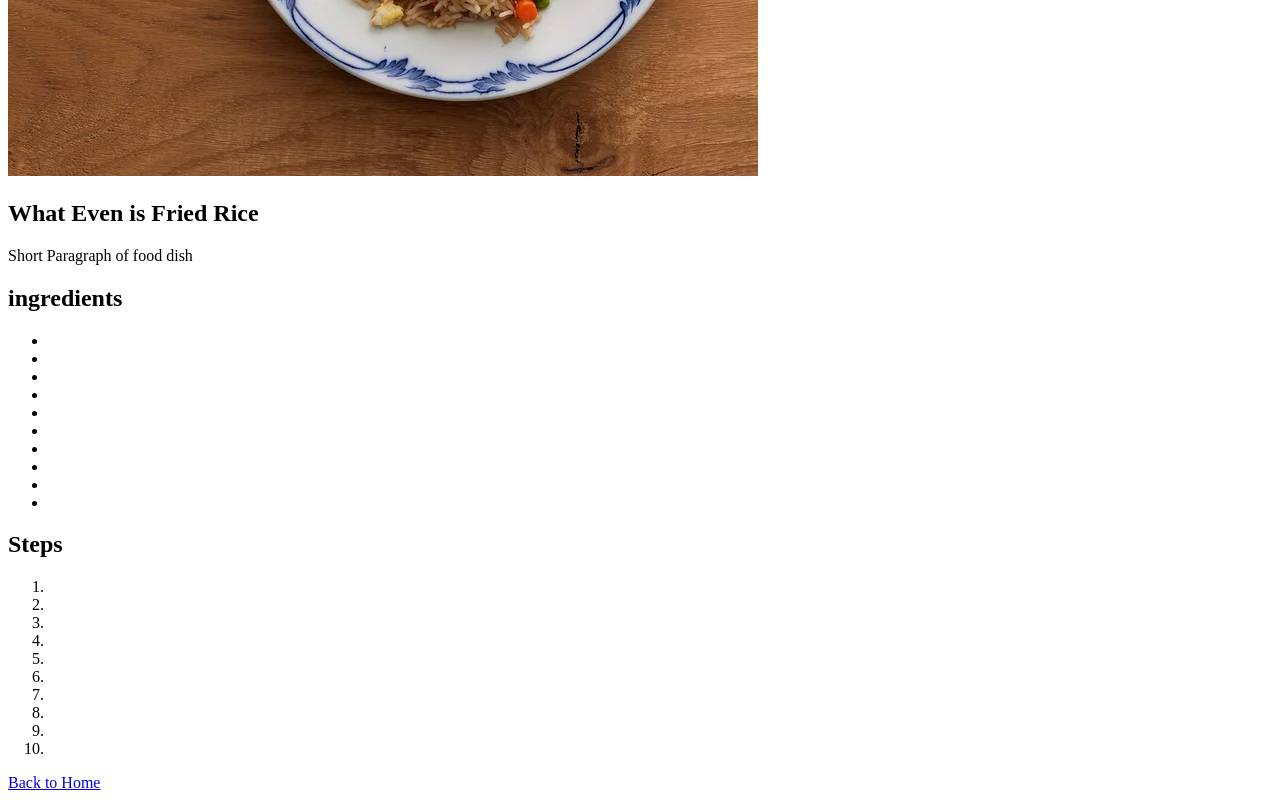
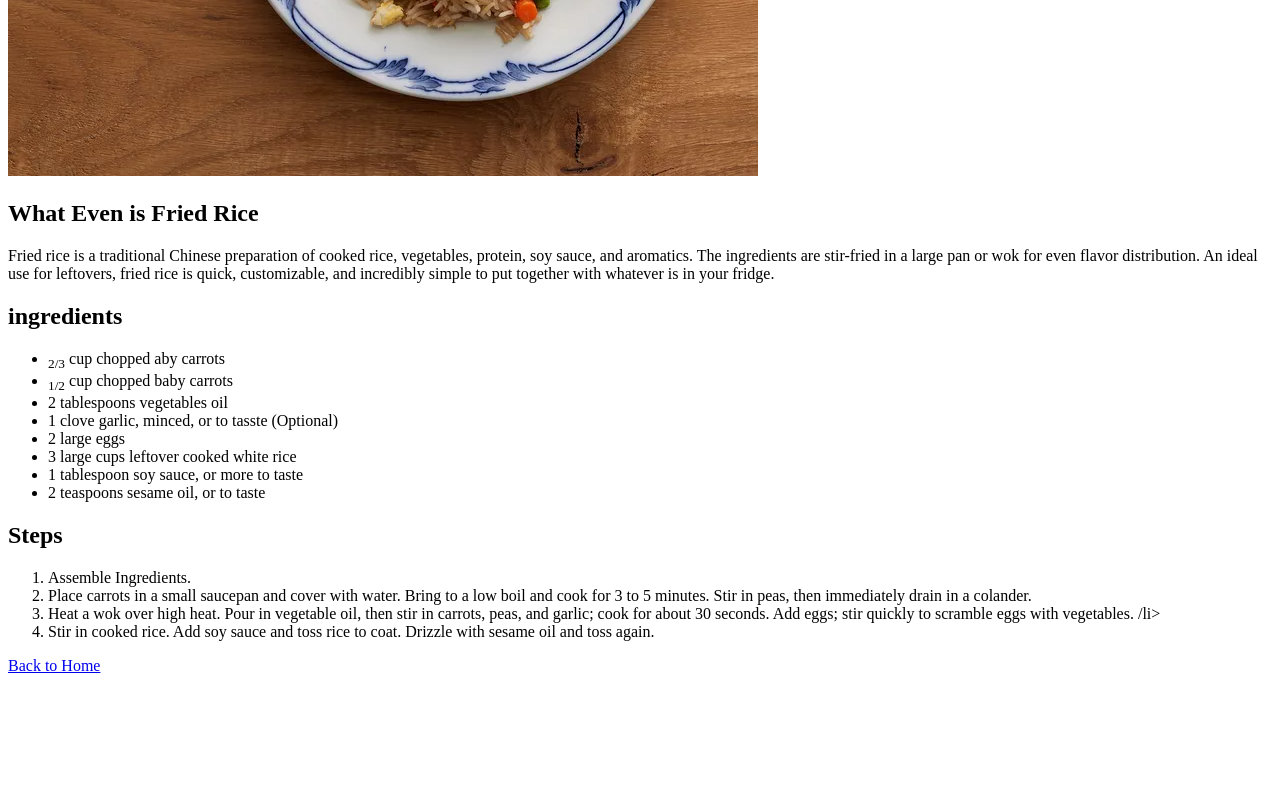
Before and after one commit to EdoDev555/odin-recipes, a plain HTML site: page recipes/fried-rice.html in a window 1280 px wide. Shown: the part 467-1267 px from the top of the page. After the commit the page ends 1150 px from the top, so only its background shows below. Drawn offline with Linux system fonts and the light colour scheme.

Commit message:
finished basic html outline for the recipe pages

```diff
--- a/recipes/fried-rice.html
+++ b/recipes/fried-rice.html
@@ -10,33 +10,27 @@
 
 <img src="../images/friedrice.webp" alt="Lasagna">
 <h2>What Even is Fried Rice</h2>
-<p>Short Paragraph of food dish</p>
+<p> Fried rice is a traditional Chinese preparation of cooked rice, vegetables, protein, soy sauce, and aromatics. The ingredients are stir-fried in a large pan or wok for even flavor distribution. An ideal use for leftovers, fried rice is quick, customizable, and incredibly simple to put together with whatever is in your fridge. </p>
 
 <h2>ingredients</h2>
 <ul>
-    <li></li>
-    <li></li>
-    <li></li>
-    <li></li>
-    <li></li>
-    <li></li>
-    <li></li>
-    <li></li>
-    <li></li>
-    <li></li>
+    <li><sub>2/3</sub> cup chopped aby carrots</li>
+    <li><sub>1/2</sub> cup chopped baby carrots</li>
+    <li>2 tablespoons vegetables oil</li>
+    <li>1 clove garlic, minced, or to tasste (Optional)</li>
+    <li>2 large eggs</li>
+    <li>3 large cups leftover cooked white rice</li>
+    <li>1 tablespoon soy sauce, or more to taste</li>
+    <li>2 teaspoons sesame oil, or to taste</li>
+
 </ul>
 <h2>Steps</h2>
 <ol>
-    <li></li>
-    <li></li>
-    <li></li>
-    <li></li>
-    <li></li>
-    <li></li>
-    <li></li>
-    <li></li>
-    <li></li>
-    <li></li>
+    <li>Assemble Ingredients. </li>
+    <li>Place carrots in a small saucepan and cover with water. Bring to a low boil and cook for 3 to 5 minutes. Stir in peas, then immediately drain in a colander. </li>
+    <li>Heat a wok over high heat. Pour in vegetable oil, then stir in carrots, peas, and garlic; cook for about 30 seconds. Add eggs; stir quickly to scramble eggs with vegetables. /li>
+    <li> Stir in cooked rice. Add soy sauce and toss rice to coat. Drizzle with sesame oil and toss again. </li>
+
 </ol>
 
 <footer><a href="../index.html">Back to Home</a></footer>
```
Also changed, not shown: recipes/clam-chowder.html (+13 -21 lines), recipes/lasagna.html (+1 -4 lines).
